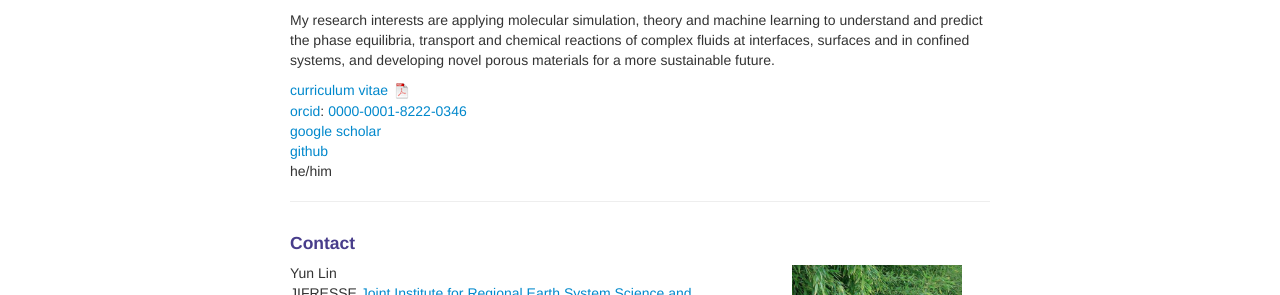
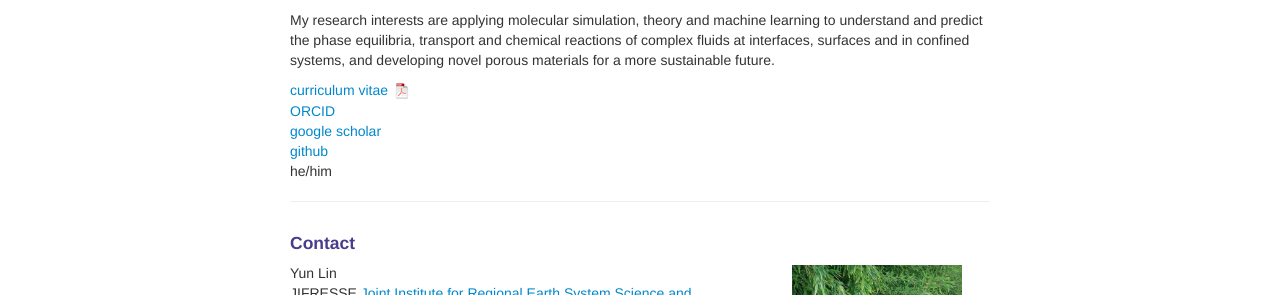
Before and after one commit to nolanylin/nolanyunlin.github.io, a Jekyll site: the page built from about.md, in a window 1280 px wide. Shown: the part 212-507 px from the top of the page. Built offline with Jekyll 4.4.1, drawn with Linux system fonts in a browser that asks for light colours.

Commit message:
Update about.md

```diff
--- a/about.md
+++ b/about.md
@@ -11,7 +11,7 @@ at The University of California, Los Angeles; research in environmental and atmo
 My research interests are applying molecular simulation, theory and machine learning to understand and predict the phase equilibria, transport and chemical reactions of complex fluids at interfaces, surfaces and in confined systems, and developing novel porous materials for a more sustainable future.
 
 [curriculum vitae ![CV as pdf](icons16/pdf-icon.png)]({{ BASE_PATH }}/broman_cv.pdf)<br/>
-[orcid](https://orcid.org): [0000-0001-8222-0346](https://orcid.org/0000-0001-8222-0346)<br/>
+[ORCID](https://orcid.org/0000-0001-8222-0346)<br/>
 [google scholar](https://scholar.google.com/citations?user=HUUiCsoAAAAJ&hl=en)<br/>
 [github](https://github.com/nolanylin.github.io)<br/>
 he/him
@@ -25,7 +25,7 @@ he/him
         <div class="span5">
             Yun Lin<br/>
             JIFRESSE
-            <a href="https://www.biostat.wisc.edu">Joint Institute for Regional Earth System Science and Engineering</a><br/>
+            <a href="https://jifresse.ucla.edu/">Joint Institute for Regional Earth System Science and Engineering</a><br/>
             4242 Young Hall ‐ 607 Charles E. Young Drive East<br/>
             Los Angeles, CA 90095‐7228<br/>
             USA<br/><br/>
```
